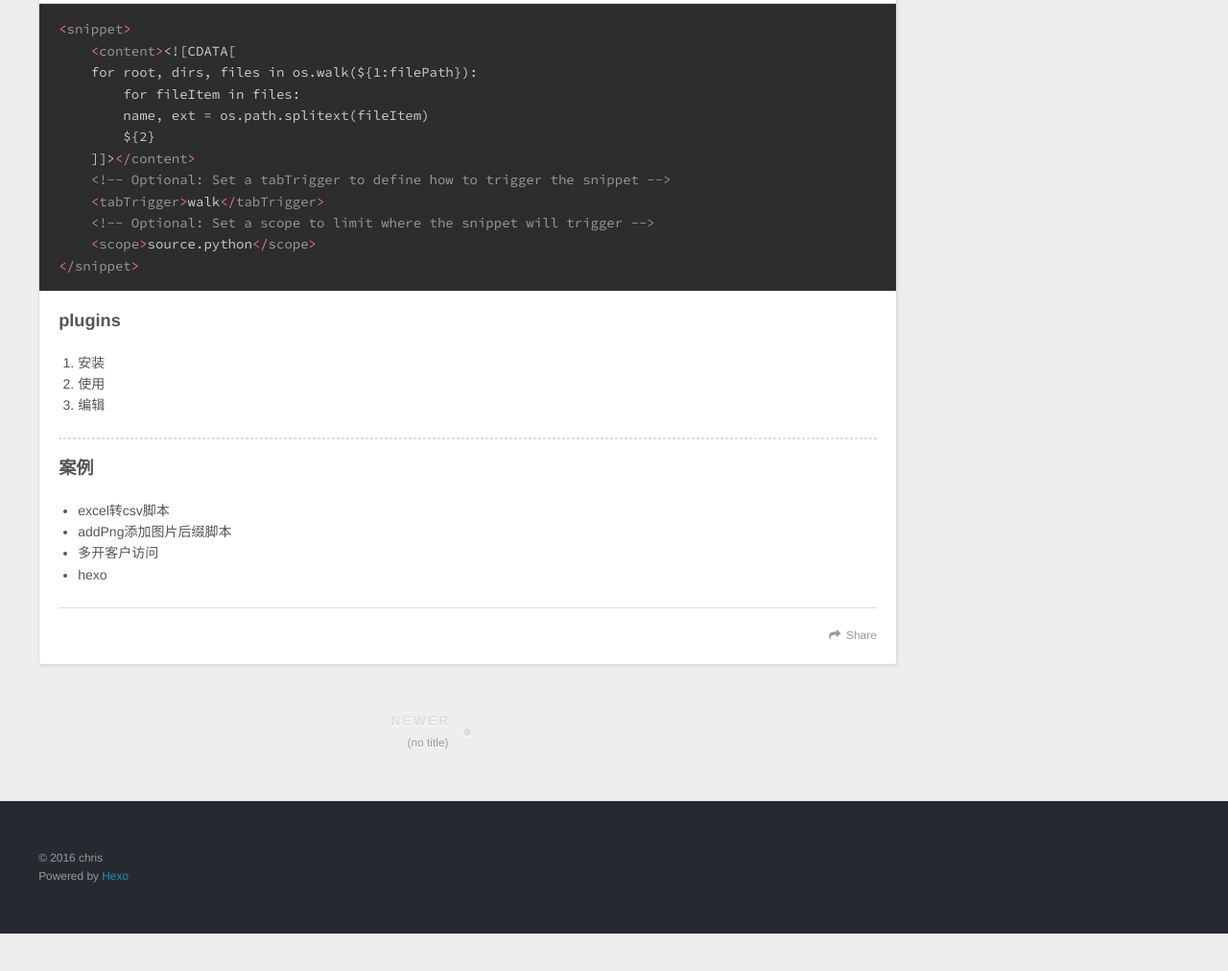
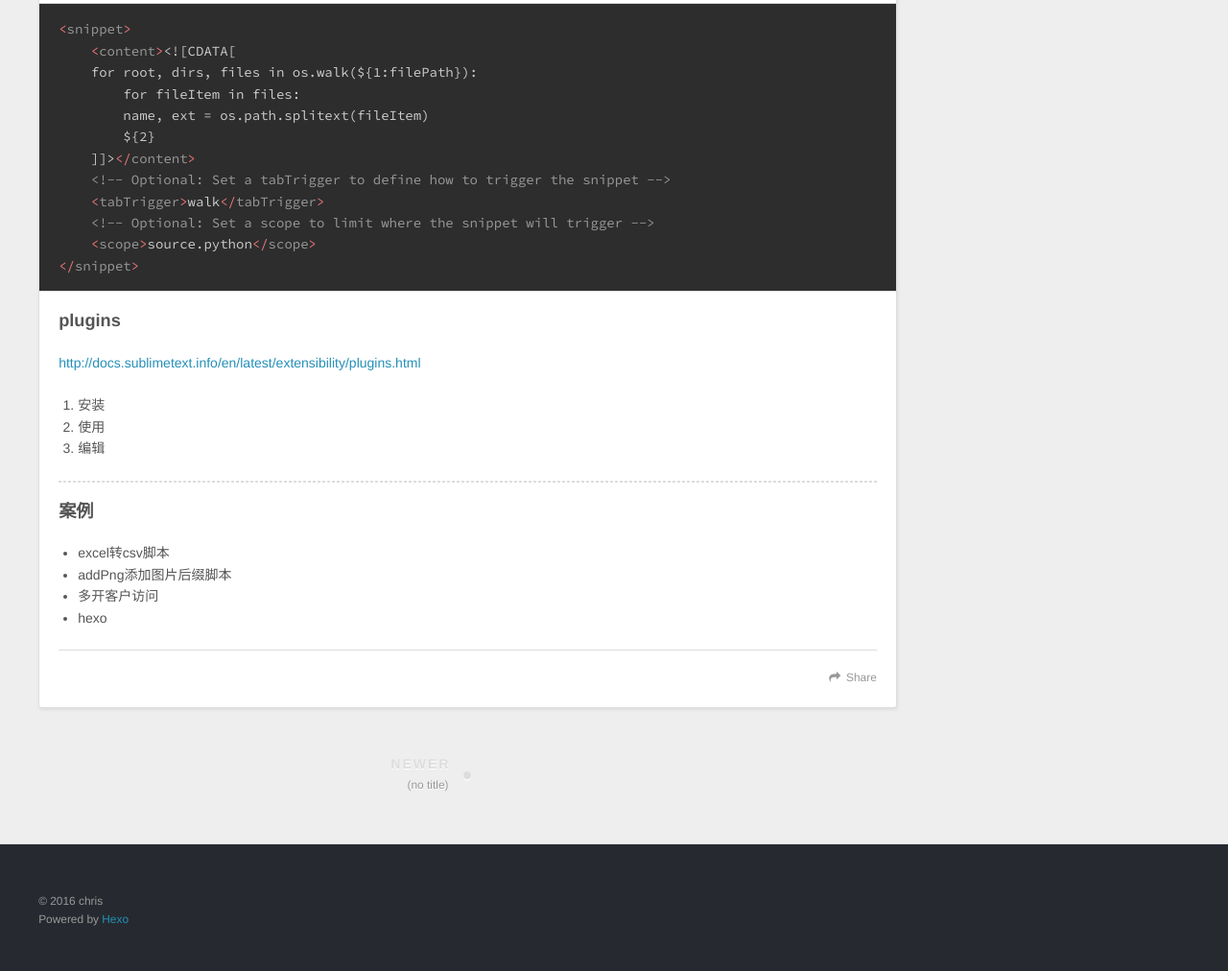
Before and after one commit to cqzs19871202/cqzs19871202.github.io, a plain HTML site: page 2016/09/13/sublime/index.html in a window 1280 px wide. Shown: the part 1737-2749 px from the top of the page at 96% size. Before the commit the page ends 2710 px from the top, so only its background shows below. Drawn offline with nearby package versions, Linux system fonts and the light colour scheme.

Commit message:
Site updated: 2016-09-13 18:32:33

```diff
--- a/2016/09/13/sublime/index.html
+++ b/2016/09/13/sublime/index.html
@@ -205,6 +205,7 @@ ctrl+k+b:关闭侧边栏
     <span class="tag">&lt;<span class="title">scope</span>&gt;</span>source.python<span class="tag">&lt;/<span class="title">scope</span>&gt;</span>
 <span class="tag">&lt;/<span class="title">snippet</span>&gt;</span>
 </code></pre><h3 id="plugins">plugins</h3>
+<p><a href="http://docs.sublimetext.info/en/latest/extensibility/plugins.html" target="_blank" rel="external">http://docs.sublimetext.info/en/latest/extensibility/plugins.html</a></p>
 <ol>
 <li>安装</li>
 <li>使用</li>
```
Also changed, not shown: index.html (+1 -0 lines).
